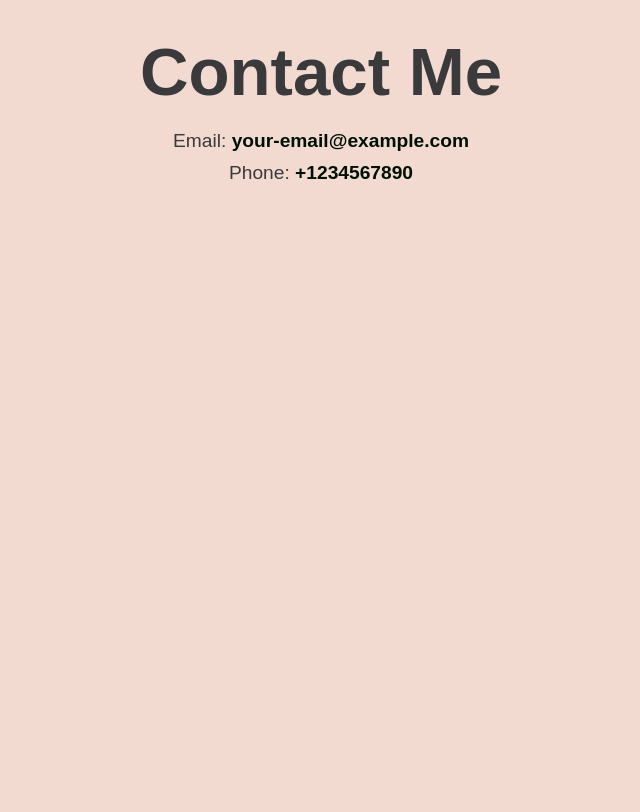
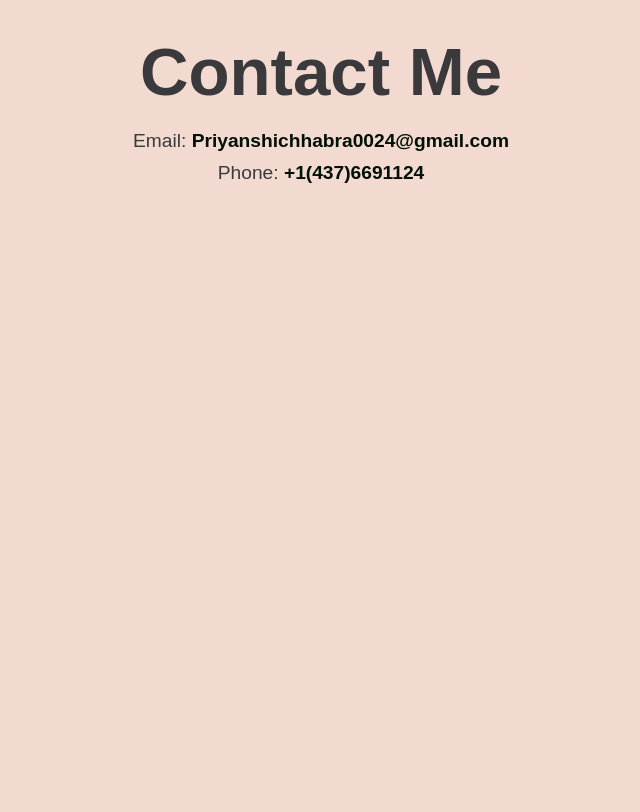
Before and after one commit to priyanshi024/priyanshi024.github.io, a plain HTML site: page index.html in a window 1280 px wide. Shown: the part 2580-3392 px from the top of the page, without its empty margins (319-959 px from the left). Drawn offline with nearby package versions, Linux system fonts and the light colour scheme.

Commit message:
Update index.html
corrected

```diff
--- a/index.html
+++ b/index.html
@@ -88,8 +88,8 @@
 </section>
 <section class="contact" id="contact">
   <span><h1>Contact Me</h1></span>
-        <p>Email: <a href="priyanshichhabra0024@gmail.com">your-email@example.com</a></p>
-        <p>Phone: <a href="tel:+14376691124">+1234567890</a></p>
+        <p>Email: <a href="priyanshichhabra0024@gmail.com">Priyanshichhabra0024@gmail.com</a></p>
+        <p>Phone: <a href="tel:+14376691124">+1(437)6691124</a></p>
 </section>
 <footer class="footer">
   <div class="social-icons">
```
